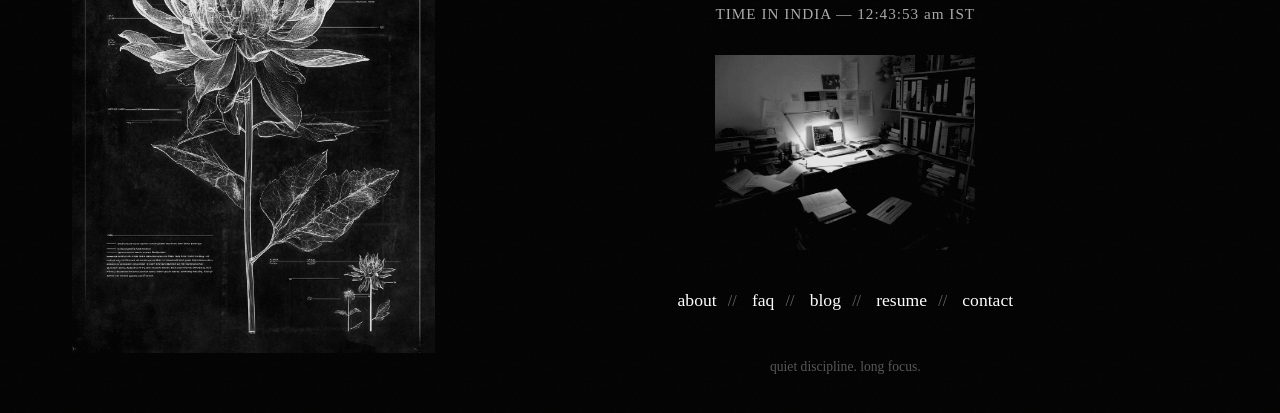
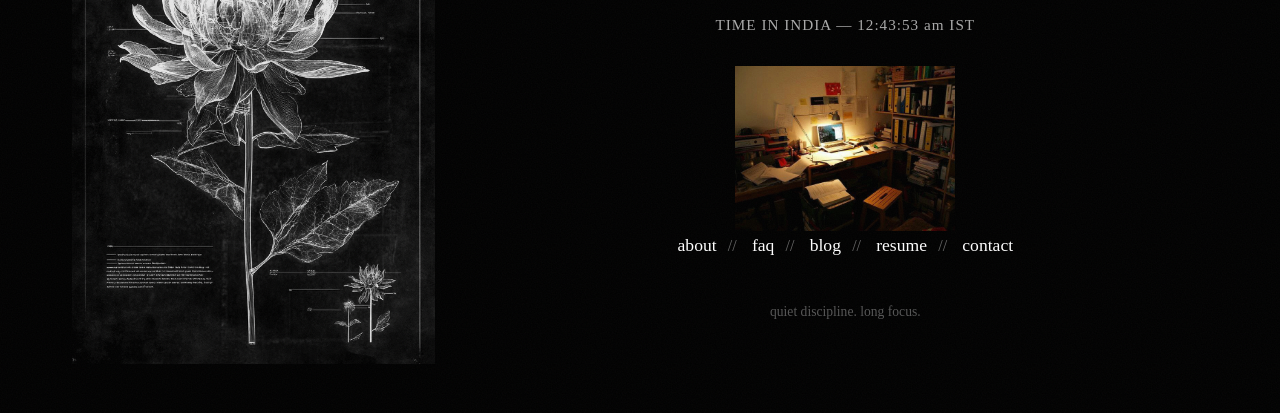
Before and after one commit to thejames7/website, a plain HTML site: page index.html in a window 1280 px wide. Shown: the part 263-676 px from the top of the page. Drawn offline with Linux system fonts and the light colour scheme.

Commit message:
Update index.html

```diff
--- a/index.html
+++ b/index.html
@@ -140,7 +140,9 @@
         TIME IN INDIA — <span id="time">00:00:00 PM</span> IST
       </div>
 
-      <img src="assets/images/setup.jpg" alt="study setup" class="desk-img">
+      <img src="assets/images/setup.jpg"
+     alt="study desk"
+     style="width:40%; max-width:220px;">
 
       <nav>
         <a href="#">about</a><span class="divider">//</span>
```
